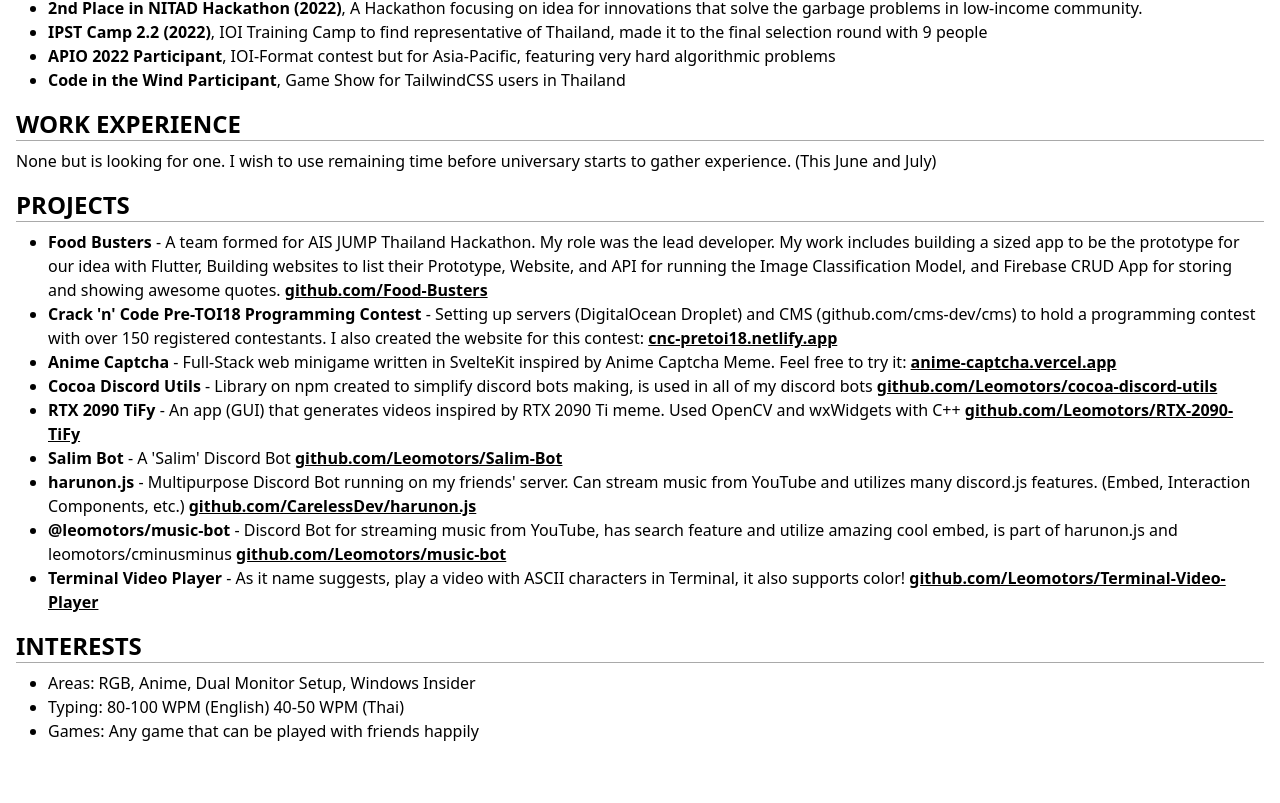
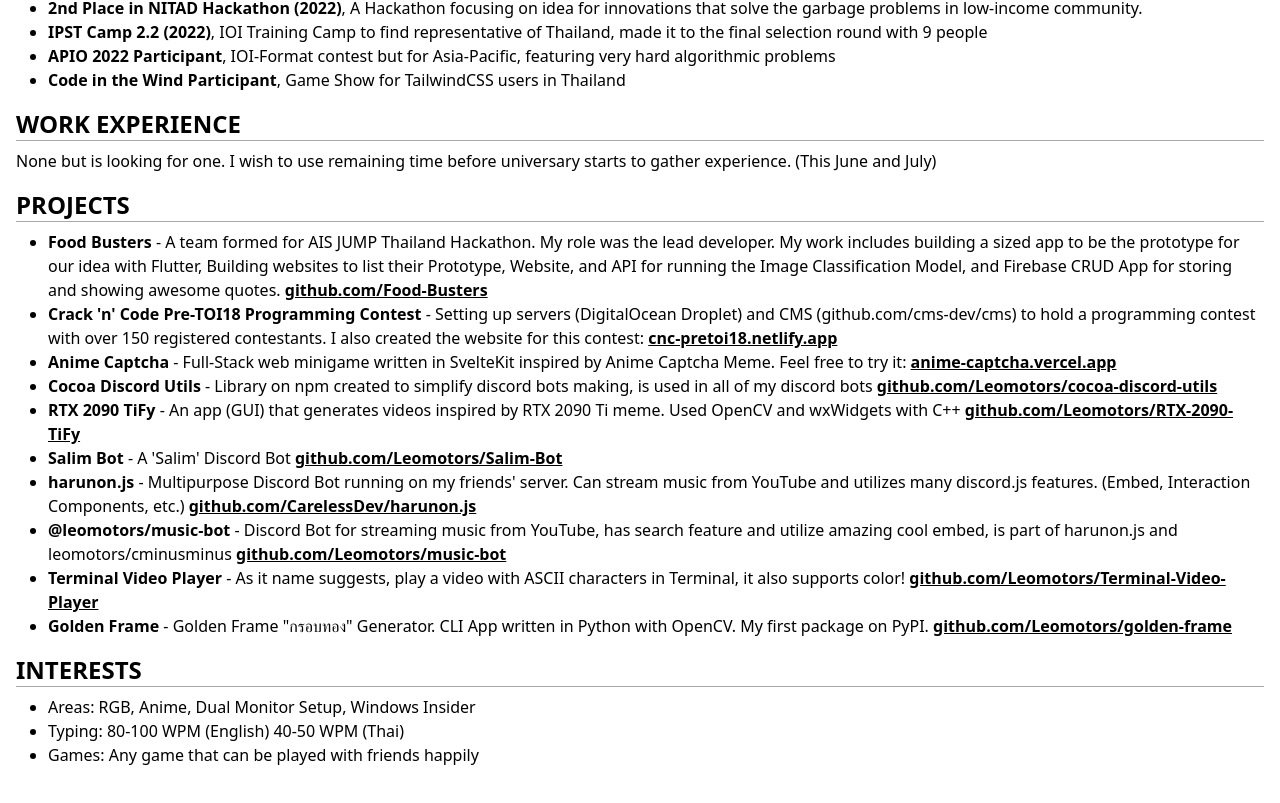
Before and after one commit to leomotors/resumette, a Svelte app: page / in a window 1280 px wide. Shown: the part 866-1669 px from the top of the page. Built offline with nearby package versions, Linux system fonts and the light colour scheme.

Commit message:
Add goldenframe

```diff
--- a/src/data.ts
+++ b/src/data.ts
@@ -142,6 +142,12 @@
       "As it name suggests, play a video with ASCII characters in Terminal, it also supports color!",
     url: "github.com/Leomotors/Terminal-Video-Player",
   },
+  {
+    name: "Golden Frame",
+    details:
+      'Golden Frame "กรอบทอง" Generator. CLI App written in Python with OpenCV. My first package on PyPI.',
+    url: "github.com/Leomotors/golden-frame",
+  },
 ];
 
 export const interests = [
```
Also changed, not shown: package.json (+7 -7 lines), 1 other file (tests, documents, lock files or other folders).
